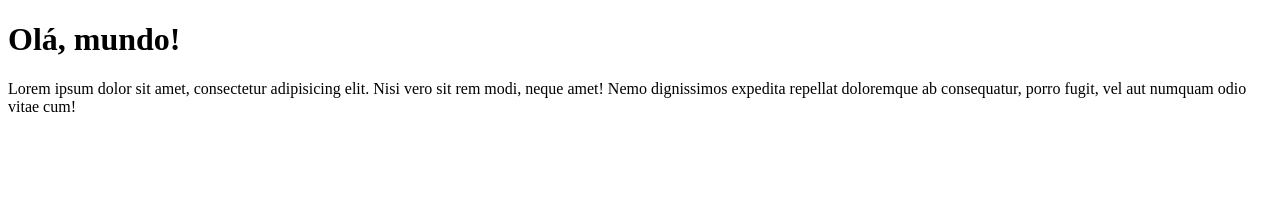
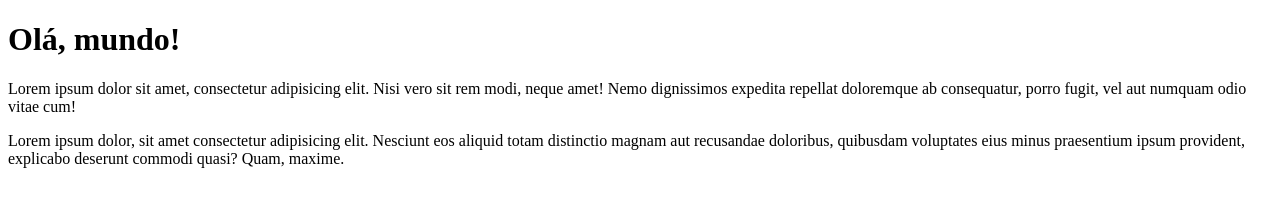
Before and after one commit to fhpessin/Ola-mundo, a plain HTML site: page site-exemplo/index.html in a window 1280 px wide. Drawn offline with Linux system fonts and the light colour scheme.

Commit message:
adicionei um paragrafo

```diff
--- a/site-exemplo/index.html
+++ b/site-exemplo/index.html
@@ -8,5 +8,6 @@
 <body>
     <h1>Olá, mundo!</h1>
     <p>Lorem ipsum dolor sit amet, consectetur adipisicing elit. Nisi vero sit rem modi, neque amet! Nemo dignissimos expedita repellat doloremque ab consequatur, porro fugit, vel aut numquam odio vitae cum!</p>
+    <p>Lorem ipsum dolor, sit amet consectetur adipisicing elit. Nesciunt eos aliquid totam distinctio magnam aut recusandae doloribus, quibusdam voluptates eius minus praesentium ipsum provident, explicabo deserunt commodi quasi? Quam, maxime.</p>
 </body>
 </html>
```
